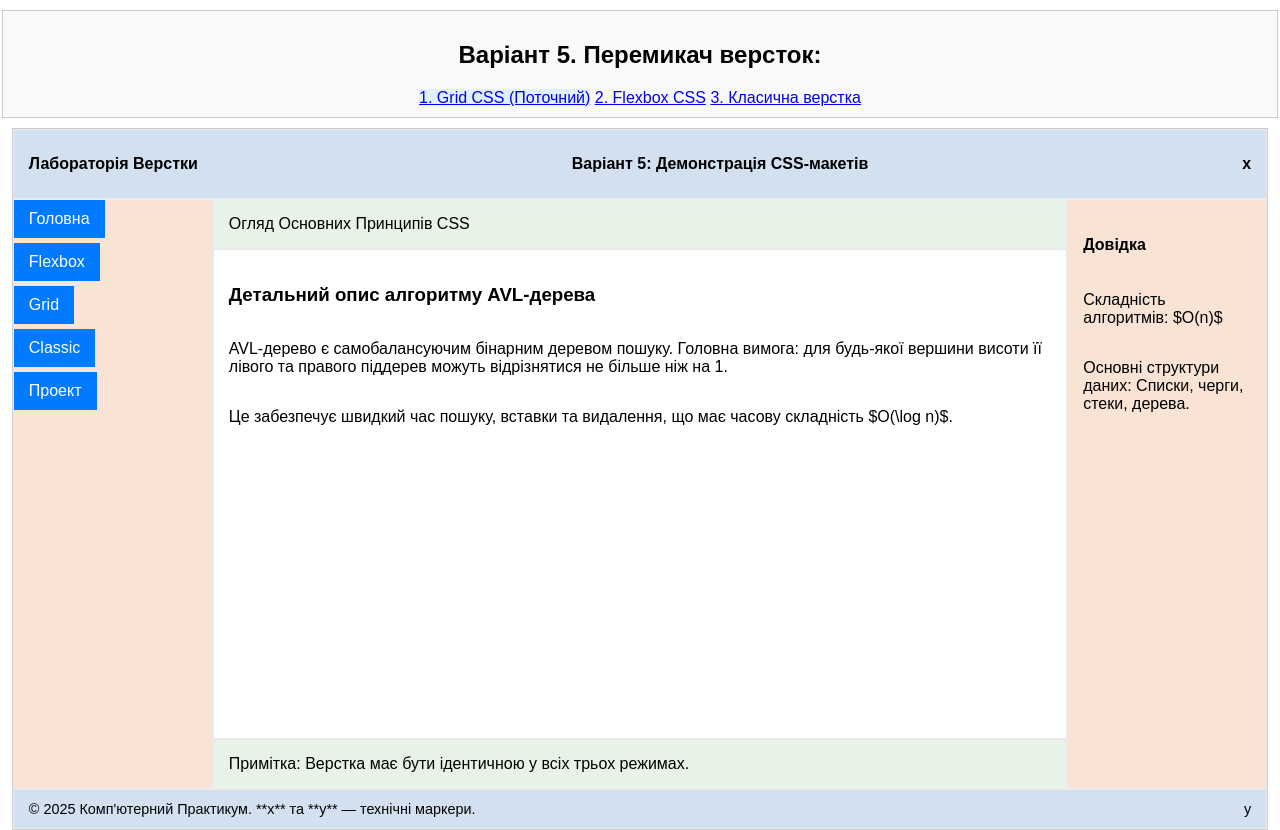
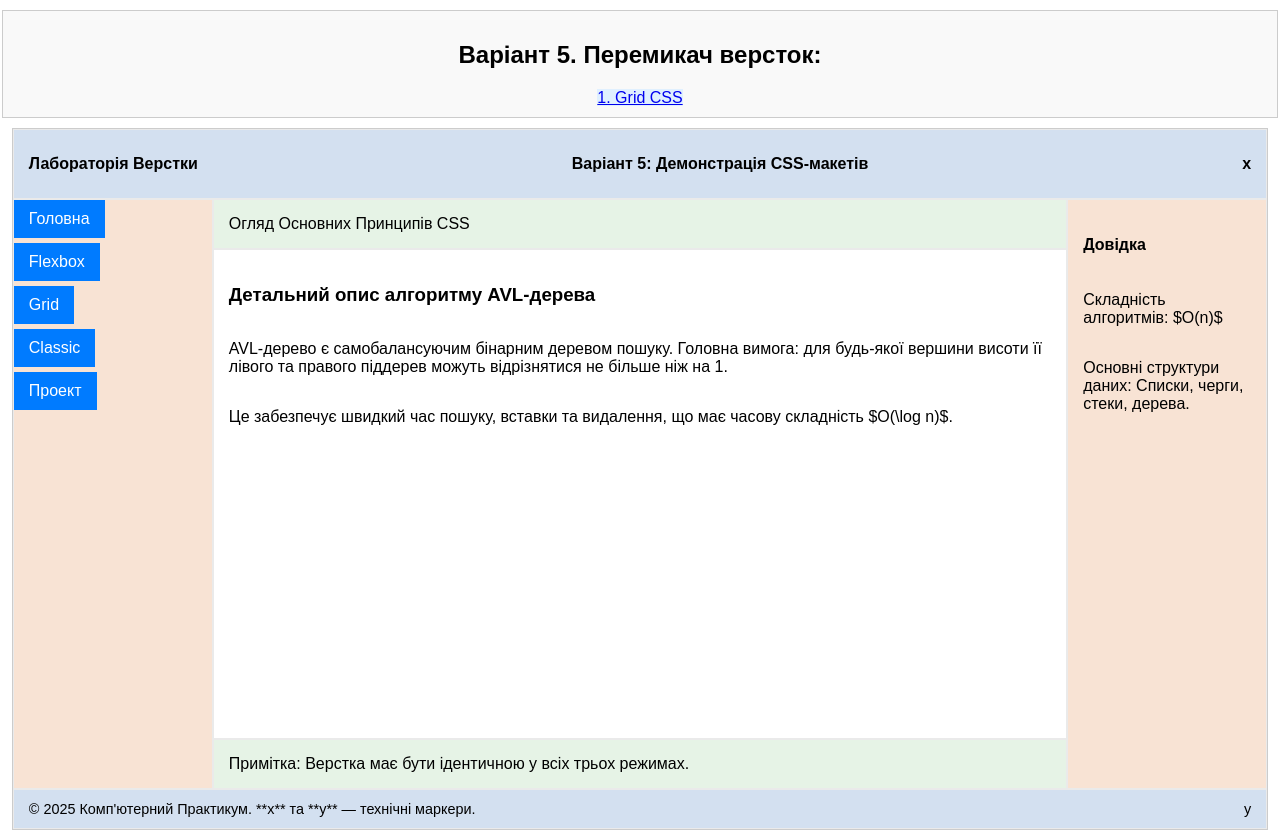
Before and after one commit to CryptoFill666/web3.github.io, a plain HTML site: page index.html in a window 1280 px wide. Drawn offline with Linux system fonts and the light colour scheme.

Commit message:
Update index.html

```diff
--- a/index.html
+++ b/index.html
@@ -13,9 +13,7 @@
 <body>
 <nav class="layout-nav">
     <h2>Варіант 5. Перемикач версток:</h2>
-    <a href="index_grid.html" style="background-color: #e0f0ff;">1. Grid CSS (Поточний)</a>
-    <a href="index_flex.html">2. Flexbox CSS</a>
-    <a href="index_classic.html">3. Класична верстка</a>
+    <a href="index_grid.html" style="background-color: #e0f0ff;">1. Grid CSS </a>
 </nav>
 
 <div class="container">
```
